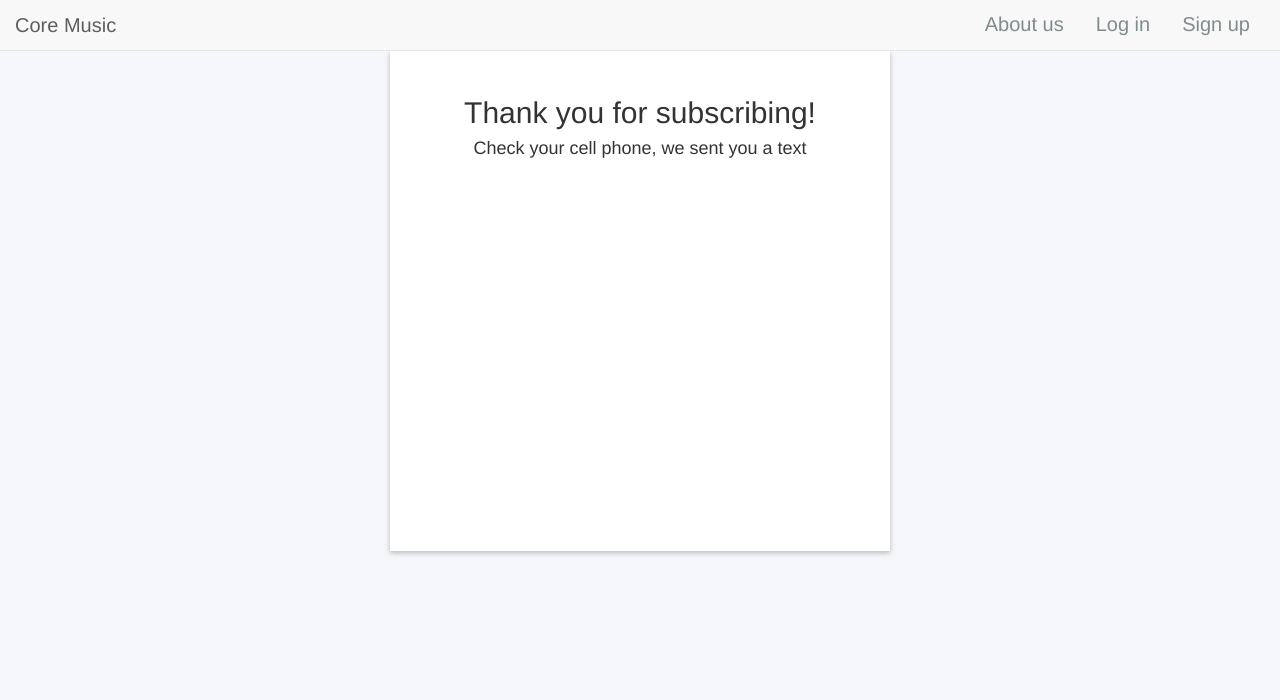
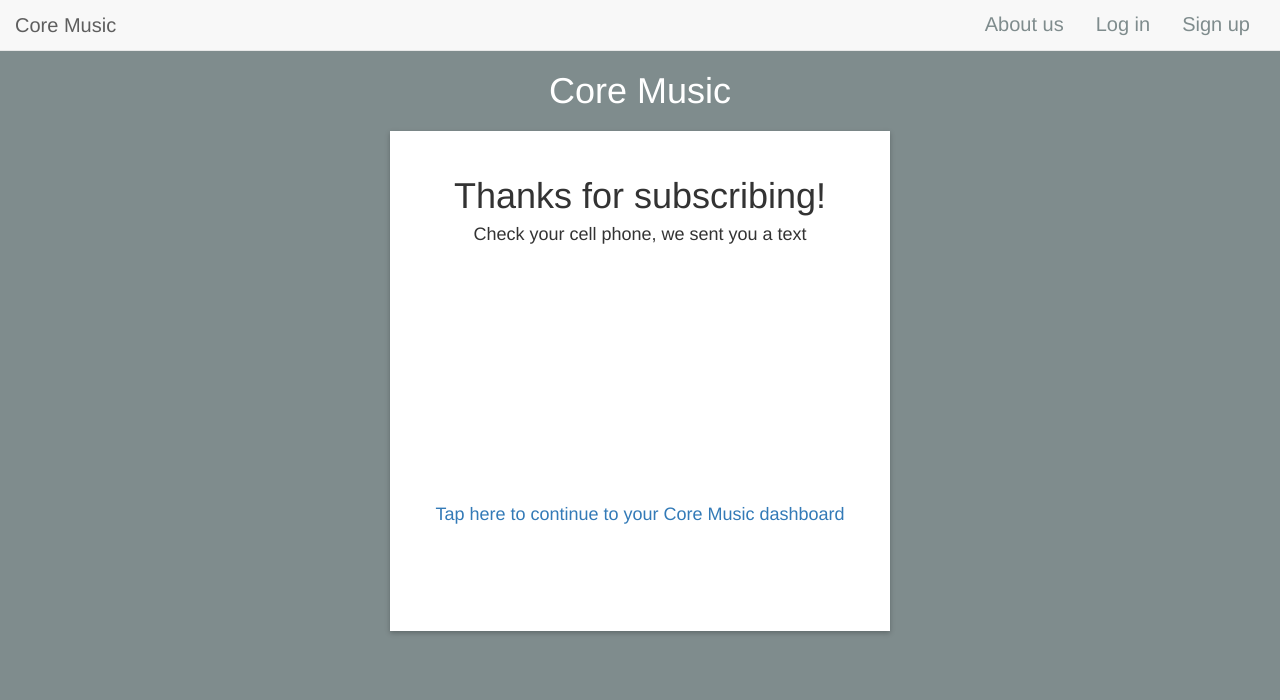
Before and after one commit to dickiebush/CoreMusic, a Flask app: page /welcome in a window 1280 px wide. Shown: the top 700 px of the page. Run offline with Flask 2, Linux system fonts and the light colour scheme; some libraries are stand-ins or nearby versions.

Commit message:
welcome screen

```diff
--- a/routes.py
+++ b/routes.py
@@ -30,11 +30,6 @@ with app.app_context():
 
 @app.route("/")
 def index():
-
-    # if user is logged in send to home page
-    if 'number' in session:
-        return(redirect(url_for('home')))
-
     return(render_template("index.html"))
     #return(render_template("index.html"))
 
@@ -52,13 +47,14 @@ def signup():
         else:
             user = User(form.email.data.lower(), form.name.data.title(), form.number.data, form.artists.data.title(), form.password.data)
             # text me that a new user signed up somehow asynchronously
-            new_user_text_me.delay(user.name, user.email, user.number, user.artists)
-            welcome_new_user.delay(user.name, user.number)
+            #new_user_text_me.delay(user.name, user.email, user.number, user.artists)
+            #welcome_new_user.delay(user.name, user.number)
             with app.app_context():
-                db.session.add(user)
-                db.session.commit()
+                #db.session.add(user)
+                #db.session.commit()
+                pass
 
-            session['number'] = user.number
+            session['number'] = form.number.data
             return redirect(url_for('welcome'))
     elif request.method == 'GET':
         return render_template('signup.html', form=form)
--- a/templates/welcome.html
+++ b/templates/welcome.html
@@ -1,15 +1,24 @@
 {% extends "layout.html" %}
 
 {% block content %}
+   <center>
+      <h1 style="color:white">Core Music</h1>
+      <h2>  </h2>
+      <h3> </h3>
+    </center>
+    <nbsp></nbsp>
 
-
+<body style="background-color:#7f8c8d">
 <center>
 <div class=container container--nr>
 <div class=noauth__form-container>
-<h2> Thank you for subscribing! </h2>
+<h1> Thanks for subscribing! </h1>
 <nbsp></nbsp>
 <h4> Check your cell phone, we sent you a text </h4>
+
+<h4 style="padding-top:250px"><a href="/home">Tap here to continue to your Core Music dashboard</a></h4>
 </div>
 </div>
 </center>
+</body>
 {% endblock %}
```
